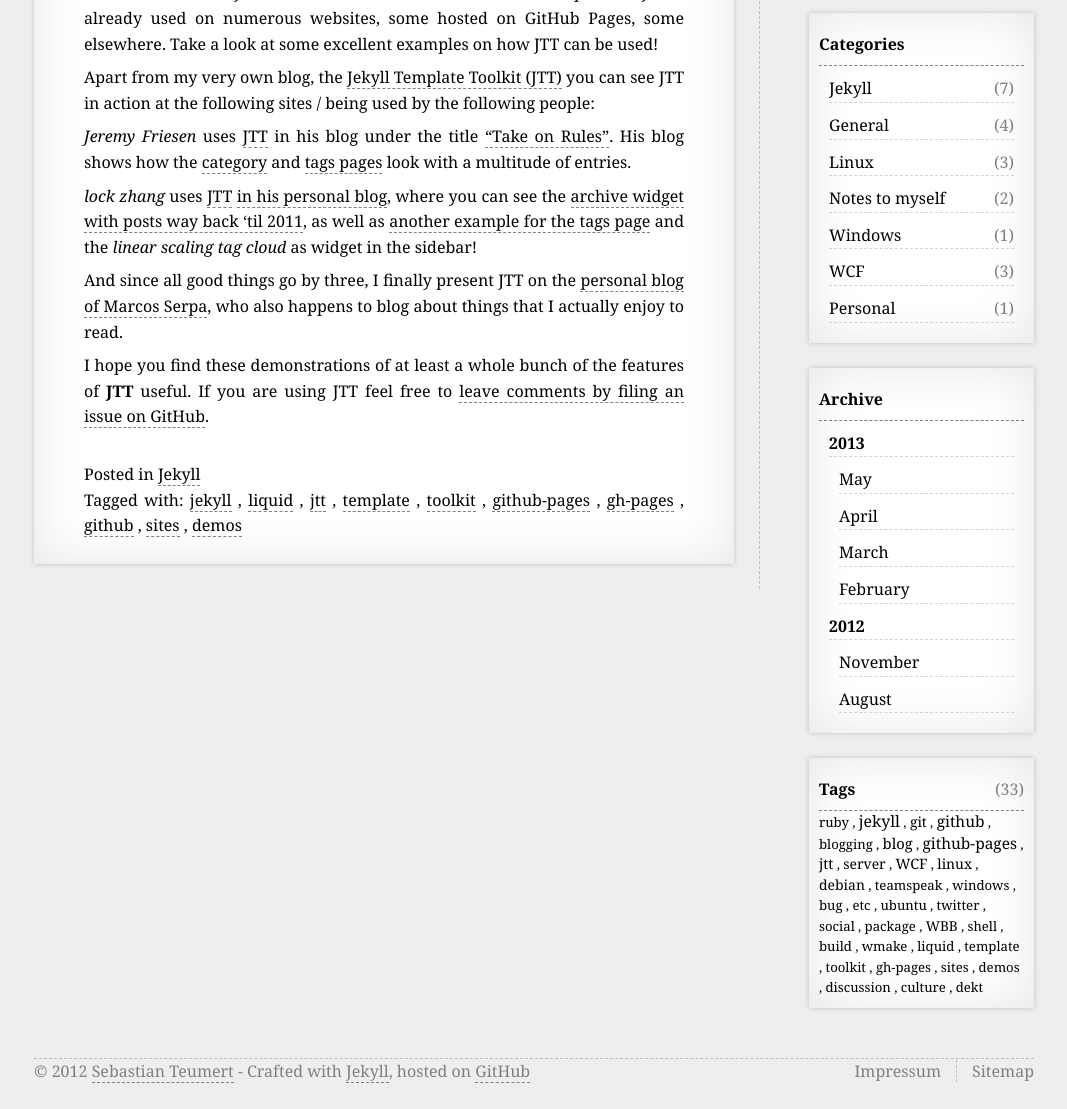
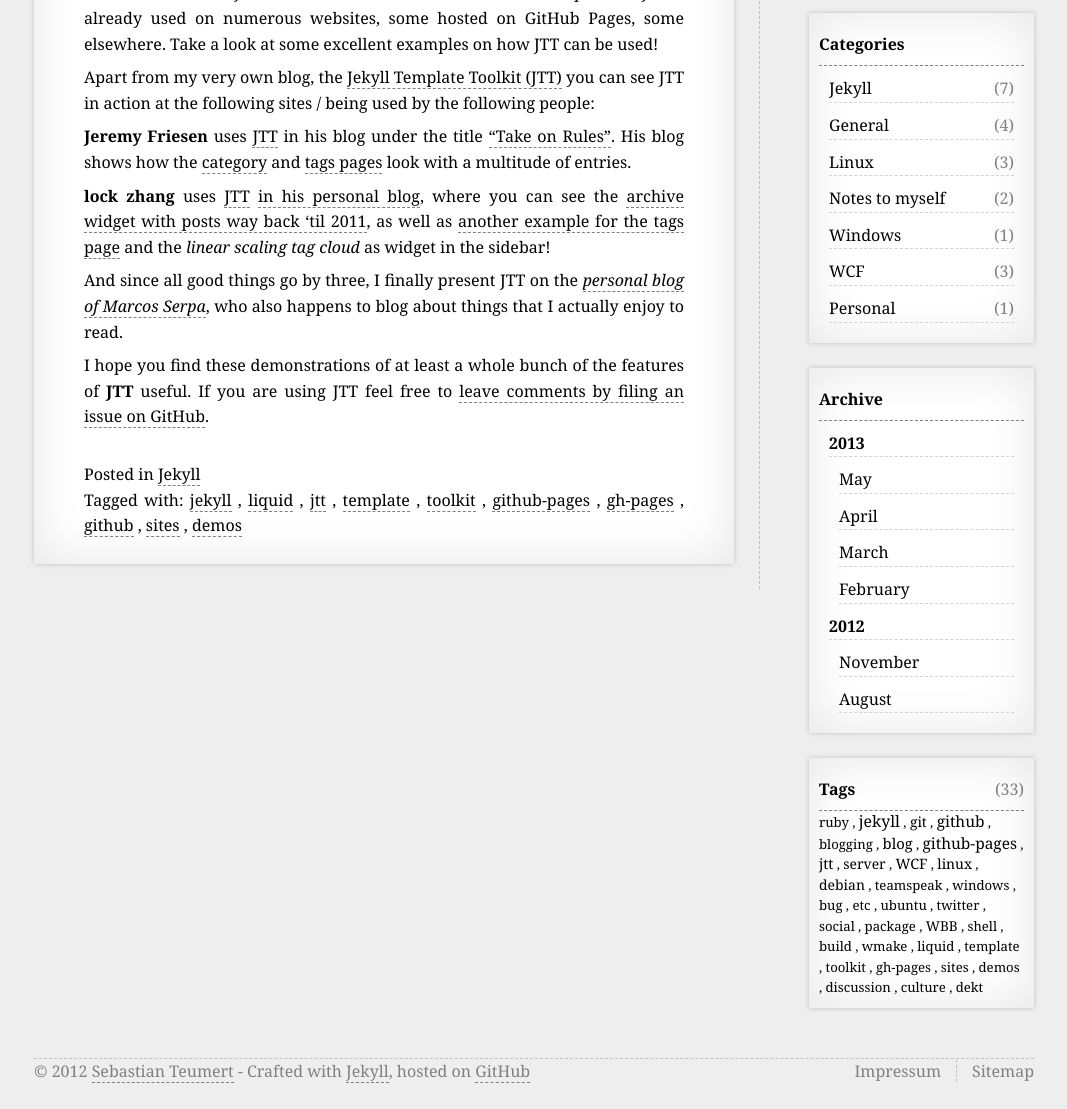
Before and after one commit to NetzwergX/netzwergx.github.io, a Jekyll site: the page built from _posts/2013-05-07-jtt-in-action.md, in a window 1280 px wide. Shown: the part 320-1429 px from the top of the page, without its empty margins (106-1173 px from the left). Built offline with Jekyll 4.4.1, drawn with Linux system fonts in a browser that asks for light colours.

```diff
--- a/_posts/2013-05-07-jtt-in-action.md
+++ b/_posts/2013-05-07-jtt-in-action.md
@@ -8,11 +8,14 @@ tags: [jekyll, liquid, jtt, template, toolkit, github-pages, gh-pages, github, s
 
 Apart from my very own blog, the [Jekyll Template Toolkit (JTT)](https://github.com/NetzwergX/jekyll-template-toolkit) you can see JTT in action at the following sites / being used by the following people:
 
-*Jeremy Friesen* uses [JTT](https://github.com/NetzwergX/jekyll-template-toolkit) in his blog under the title ["Take on Rules"](http://jeremyf.github.io/). His blog shows how the [category](http://jeremyf.github.io/category/) and [tags pages](http://jeremyf.github.io/tags/) look with a multitude of entries.
 
-*lock zhang* uses [JTT](https://github.com/NetzwergX/jekyll-template-toolkit) [in his personal blog](http://gbyukg.github.io/), where you can see the [archive widget with posts way back 'til 2011](http://gbyukg.github.io/archive.html#2013), as well as [another example for the tags page](http://gbyukg.github.io/tags.html#jekyll) and the *linear scaling tag cloud* as widget in the sidebar!
+**Jeremy Friesen** uses [JTT](https://github.com/NetzwergX/jekyll-template-toolkit) in his blog under the title ["Take on Rules"](http://jeremyf.github.io/). His blog shows how the [category](http://jeremyf.github.io/category/) and [tags pages](http://jeremyf.github.io/tags/) look with a multitude of entries.
 
-And since all good things go by three, I finally present JTT on the [personal blog of Marcos Serpa](http://marcoserpa.com/), who also happens to blog about things that I actually enjoy to read.
+
+**lock zhang** uses [JTT](https://github.com/NetzwergX/jekyll-template-toolkit) [in his personal blog](http://gbyukg.github.io/), where you can see the [archive widget with posts way back 'til 2011](http://gbyukg.github.io/archive.html#2013), as well as [another example for the tags page](http://gbyukg.github.io/tags.html#jekyll) and the *linear scaling tag cloud* as widget in the sidebar!
+
+
+And since all good things go by three, I finally present JTT on the *[personal blog of Marcos Serpa](http://marcoserpa.com/)*, who also happens to blog about things that I actually enjoy to read.
 
 
 I hope you find these demonstrations of at least a whole bunch of the features of **JTT** useful. If you are using JTT feel free to [leave comments by filing an issue
```
